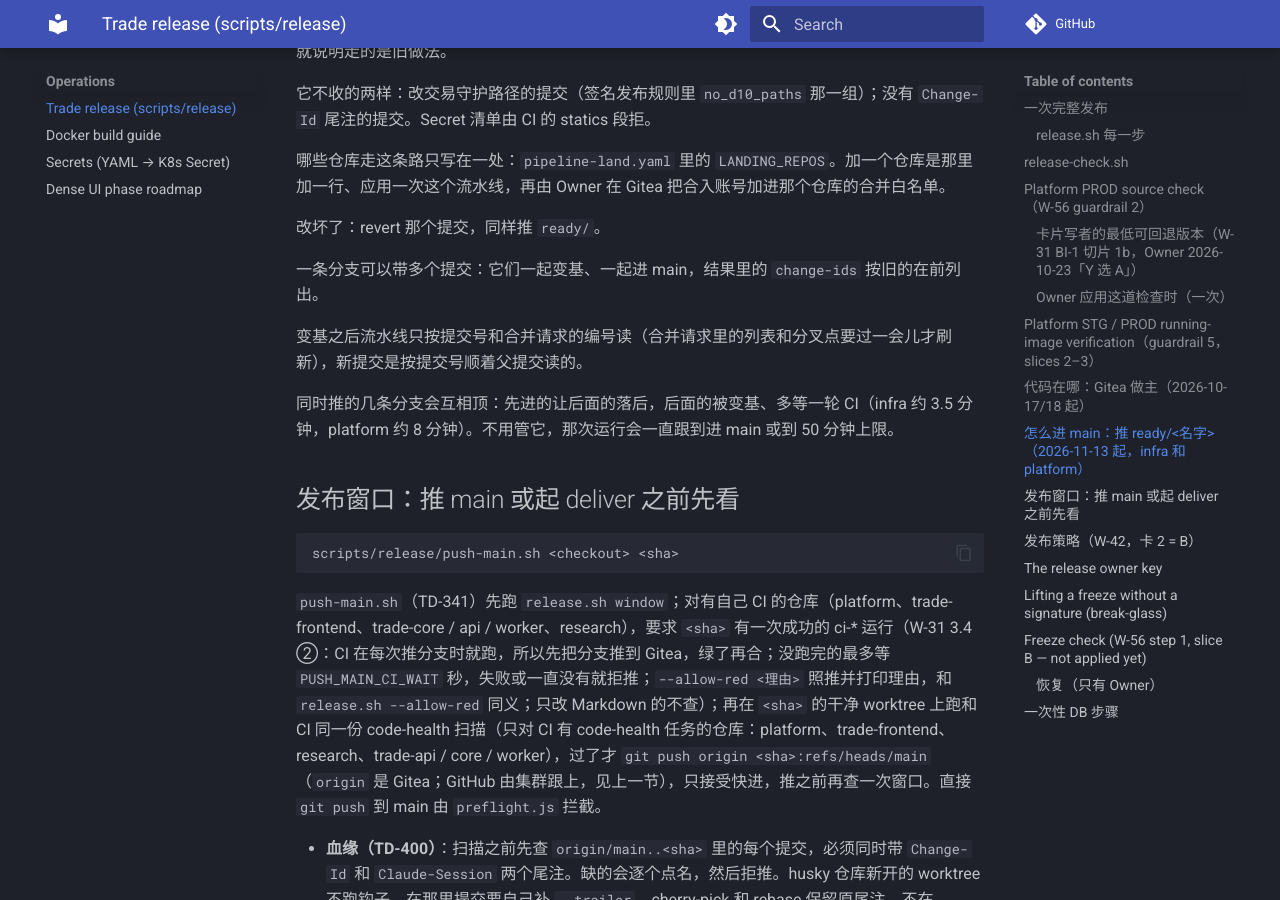
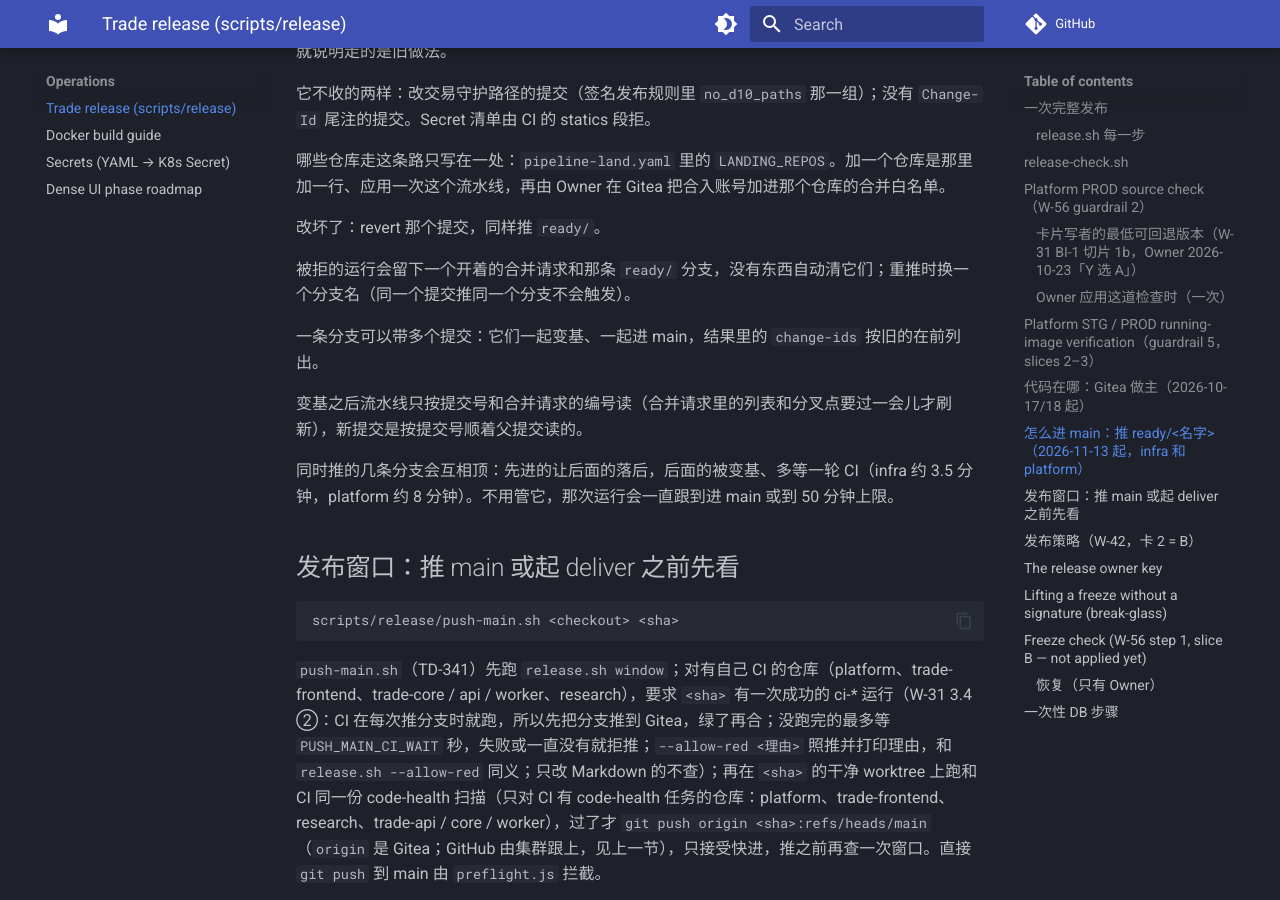
Before and after one commit to weitingzhao/bifrost-trade-infra, an MkDocs documentation site: the page built from docs/RELEASE.md, in a window 1280 px wide and 900 px high, scrolled down 12947 px. Built offline with MkDocs 1.6.1 and Material for MkDocs 9.7.7, drawn with Linux system fonts in a browser that asks for light colours; comment, search, counter and statistics services are not loaded.

Commit message:
docs(release): a refused landing leaves its pull request and branch; push again under a new name
LANE-land-all. Also the first landing after the tested-commit push went live (the push whitelist is not open yet).

Claude-Session: local_cca7748b-0b2b-43aa-9ab5-00d1db556f40
Claude-Transcript: 084e3cb0-d1af-4a35-8803-a9b59751d6cc
Change-Id: Id230b1deeb937dbfd8ab6cdecde66bdfb62ff04e
Work: LANE-land-all
Co-Authored-By: Claude Fable 5.2 <noreply@anthropic.com>

```diff
--- a/docs/RELEASE.md
+++ b/docs/RELEASE.md
@@ -265,6 +265,8 @@ STG 的 `rollout` 引用 `bifrost-rollout-verify-platform`，先重启并等待
 
 改坏了：revert 那个提交，同样推 `ready/`。
 
+被拒的运行会留下一个开着的合并请求和那条 `ready/` 分支，没有东西自动清它们；重推时换一个分支名（同一个提交推同一个分支不会触发）。
+
 一条分支可以带多个提交：它们一起变基、一起进 main，结果里的 `change-ids` 按旧的在前列出。
 
 变基之后流水线只按提交号和合并请求的编号读（合并请求里的列表和分叉点要过一会儿才刷新），新提交是按提交号顺着父提交读的。
```
